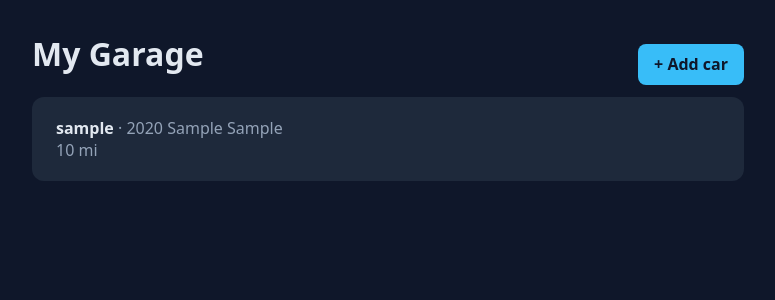
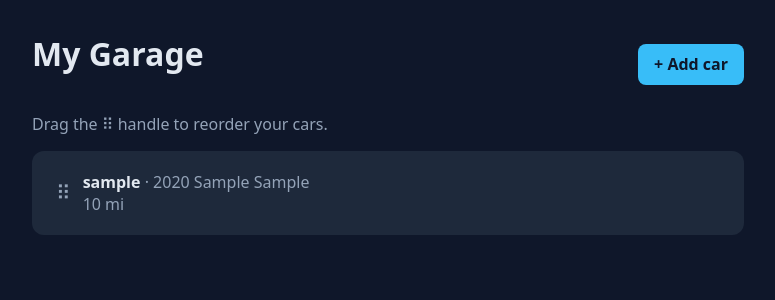
Before and after one commit to lbhall/autotracker, a Django app: page / in a window 1280 px wide. Shown: the part 68-368 px from the top of the page, without its empty margins (252-1027 px from the left). Run offline with Django 5.2, Linux system fonts and the light colour scheme; a user stored in the database is signed in; tables that the repository leaves empty hold one stand-in row (values such as "Sample post").

Commit message:
Let users drag to reorder cars in the garage
- Add Car.position field (ordering by position first); migration 0002
- reorder_cars endpoint validates the payload is exactly the user's cars
- add_car appends new cars to the end of the ordering
- garage page: drag handle + vanilla JS that persists order via fetch

Co-Authored-By: Claude Opus 4.8 <noreply@anthropic.com>

```diff
--- a/garage/models.py
+++ b/garage/models.py
@@ -13,10 +13,11 @@ class Car(models.Model):
     make = models.CharField(max_length=100)
     model = models.CharField(max_length=100)
     nickname = models.CharField(max_length=100, blank=True)
+    position = models.PositiveIntegerField(default=0)
     created_at = models.DateTimeField(auto_now_add=True)
 
     class Meta:
-        ordering = ["year", "make", "model"]
+        ordering = ["position", "year", "make", "model"]
 
     def __str__(self):
         return self.display_name
--- a/garage/templates/garage/garage.html
+++ b/garage/templates/garage/garage.html
@@ -5,9 +5,13 @@
     <h1>My Garage</h1>
     <a class="btn" href="{% url 'garage:add_car' %}">+ Add car</a>
   </div>
+  {% if cars %}<p class="muted">Drag the ⠿ handle to reorder your cars.</p>{% endif %}
+  <div id="car-list">
     {% for car in cars %}
-    <div class="card">
-      <a href="{{ car.get_absolute_url }}">
+      <div class="card car" draggable="true" data-car-id="{{ car.pk }}">
+        <div class="row">
+          <span class="drag-handle" title="Drag to reorder" aria-hidden="true">⠿</span>
+          <a href="{{ car.get_absolute_url }}" draggable="false" style="flex:1;">
             <strong>{{ car.display_name }}</strong>
             {% if car.nickname %}<span class="muted"> · {{ car.year }} {{ car.make }} {{ car.model }}</span>{% endif %}
             <div class="muted">
@@ -15,7 +19,65 @@
             </div>
           </a>
         </div>
+      </div>
     {% empty %}
       <div class="card muted">Your garage is empty. Add your first car to start tracking maintenance.</div>
     {% endfor %}
+  </div>
+
+  <style>
+    #car-list .car { cursor: default; }
+    .drag-handle { cursor: grab; color: var(--muted); font-size: 1.25rem; user-select: none; line-height: 1; }
+    .car.dragging { opacity: .4; }
+  </style>
+
+  <script>
+    (function () {
+      const list = document.getElementById('car-list');
+      if (!list || list.querySelectorAll('.car').length < 2) return;
+      const csrftoken = "{{ csrf_token }}";
+      const reorderUrl = "{% url 'garage:reorder_cars' %}";
+      let dragEl = null;
+
+      list.addEventListener('dragstart', function (e) {
+        dragEl = e.target.closest('.car');
+        if (dragEl) dragEl.classList.add('dragging');
+        e.dataTransfer.effectAllowed = 'move';
+      });
+
+      list.addEventListener('dragend', function () {
+        if (dragEl) dragEl.classList.remove('dragging');
+        dragEl = null;
+        saveOrder();
+      });
+
+      list.addEventListener('dragover', function (e) {
+        e.preventDefault();
+        const dragging = list.querySelector('.dragging');
+        if (!dragging) return;
+        const after = getDragAfterElement(e.clientY);
+        if (after == null) list.appendChild(dragging);
+        else list.insertBefore(dragging, after);
+      });
+
+      function getDragAfterElement(y) {
+        const els = [...list.querySelectorAll('.car:not(.dragging)')];
+        return els.reduce(function (closest, child) {
+          const box = child.getBoundingClientRect();
+          const offset = y - box.top - box.height / 2;
+          if (offset < 0 && offset > closest.offset) return { offset: offset, element: child };
+          return closest;
+        }, { offset: Number.NEGATIVE_INFINITY }).element;
+      }
+
+      function saveOrder() {
+        const order = [...list.querySelectorAll('.car')].map(el => el.dataset.carId);
+        fetch(reorderUrl, {
+          method: 'POST',
+          headers: { 'Content-Type': 'application/json', 'X-CSRFToken': csrftoken },
+          body: JSON.stringify({ order: order }),
+        }).catch(function () { /* order will reconcile on next load */ });
+      }
+    })();
+  </script>
 {% endblock %}
--- a/garage/urls.py
+++ b/garage/urls.py
@@ -7,6 +7,7 @@ app_name = "garage"
 urlpatterns = [
     path("", views.garage, name="garage"),
     path("cars/add/", views.add_car, name="add_car"),
+    path("cars/reorder/", views.reorder_cars, name="reorder_cars"),
     path("cars/<int:pk>/", views.car_detail, name="car_detail"),
     path("cars/<int:pk>/maintenance/add/", views.add_maintenance, name="add_maintenance"),
     path("maintenance/<int:pk>/edit/", views.edit_maintenance, name="edit_maintenance"),
--- a/garage/views.py
+++ b/garage/views.py
@@ -1,7 +1,12 @@
+import json
+
 from django.contrib.auth import login
 from django.contrib.auth.decorators import login_required
 from django.contrib.auth.forms import UserCreationForm
+from django.db.models import Max
+from django.http import HttpResponseBadRequest, JsonResponse
 from django.shortcuts import get_object_or_404, redirect, render
+from django.views.decorators.http import require_POST
 
 from .forms import CarForm, MaintenanceRecordForm
 from .models import Car, MaintenanceRecord
@@ -34,11 +39,35 @@ def add_car(request):
         if form.is_valid():
             car = form.save(commit=False)
             car.owner = request.user
+            # Append new cars to the end of the current ordering.
+            next_position = request.user.cars.aggregate(m=Max("position"))["m"]
+            car.position = (next_position or 0) + 1
             car.save()
             return redirect(car)
     else:
         form = CarForm()
     return render(request, "garage/car_form.html", {"form": form})
+
+
+@login_required
+@require_POST
+def reorder_cars(request):
+    try:
+        order = json.loads(request.body)["order"]
+        ordered_ids = [int(pk) for pk in order]
+    except (ValueError, KeyError, TypeError):
+        return HttpResponseBadRequest("Invalid payload")
+
+    # Only reorder cars the user actually owns.
+    owned_ids = set(request.user.cars.values_list("id", flat=True))
+    if set(ordered_ids) != owned_ids:
+        return HttpResponseBadRequest("Order must reference all of your cars exactly once")
+
+    cars_by_id = request.user.cars.in_bulk(ordered_ids)
+    for position, pk in enumerate(ordered_ids):
+        cars_by_id[pk].position = position
+    Car.objects.bulk_update(cars_by_id.values(), ["position"])
+    return JsonResponse({"status": "ok"})
 
 
 @login_required
```
Also changed, not shown: garage/tests.py (+32 -0 lines), garage/migrations/0002_alter_car_options_car_position.py (added). Lines whose indentation alone changed are shown as unchanged.
